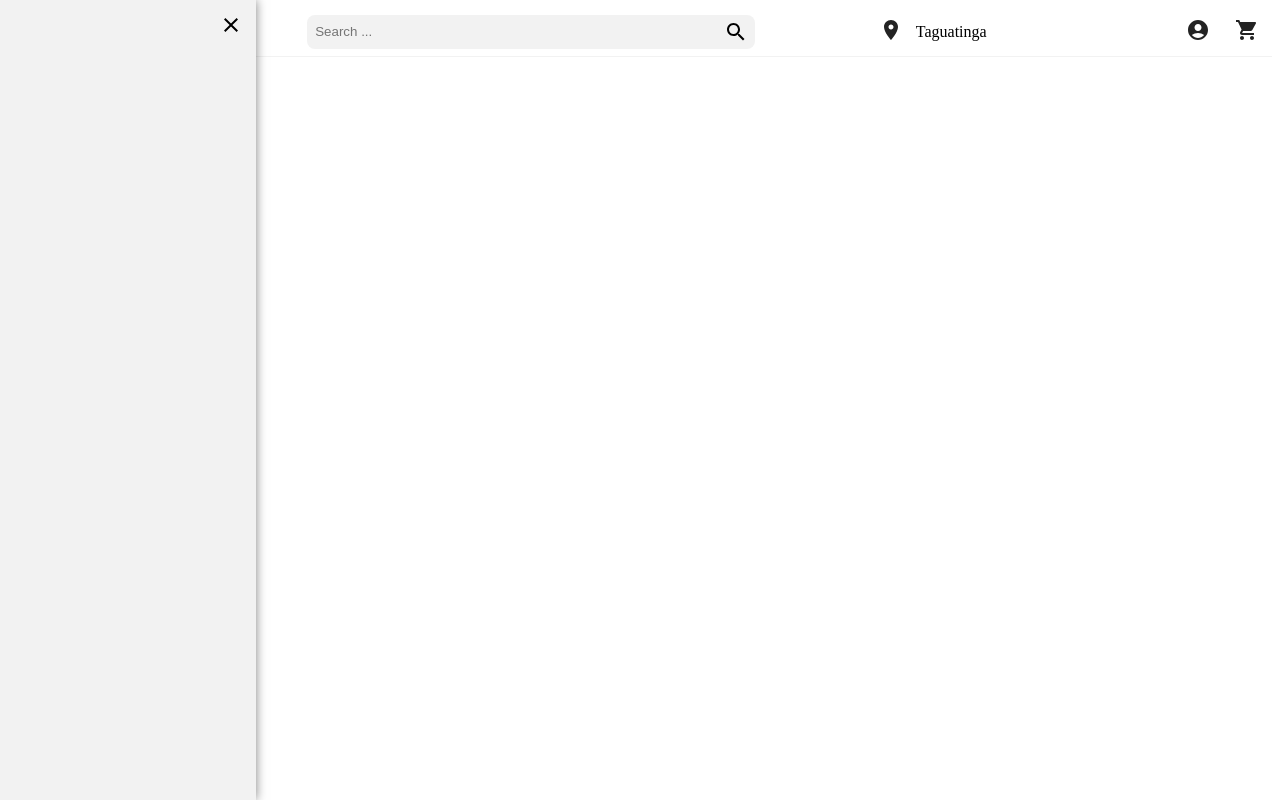
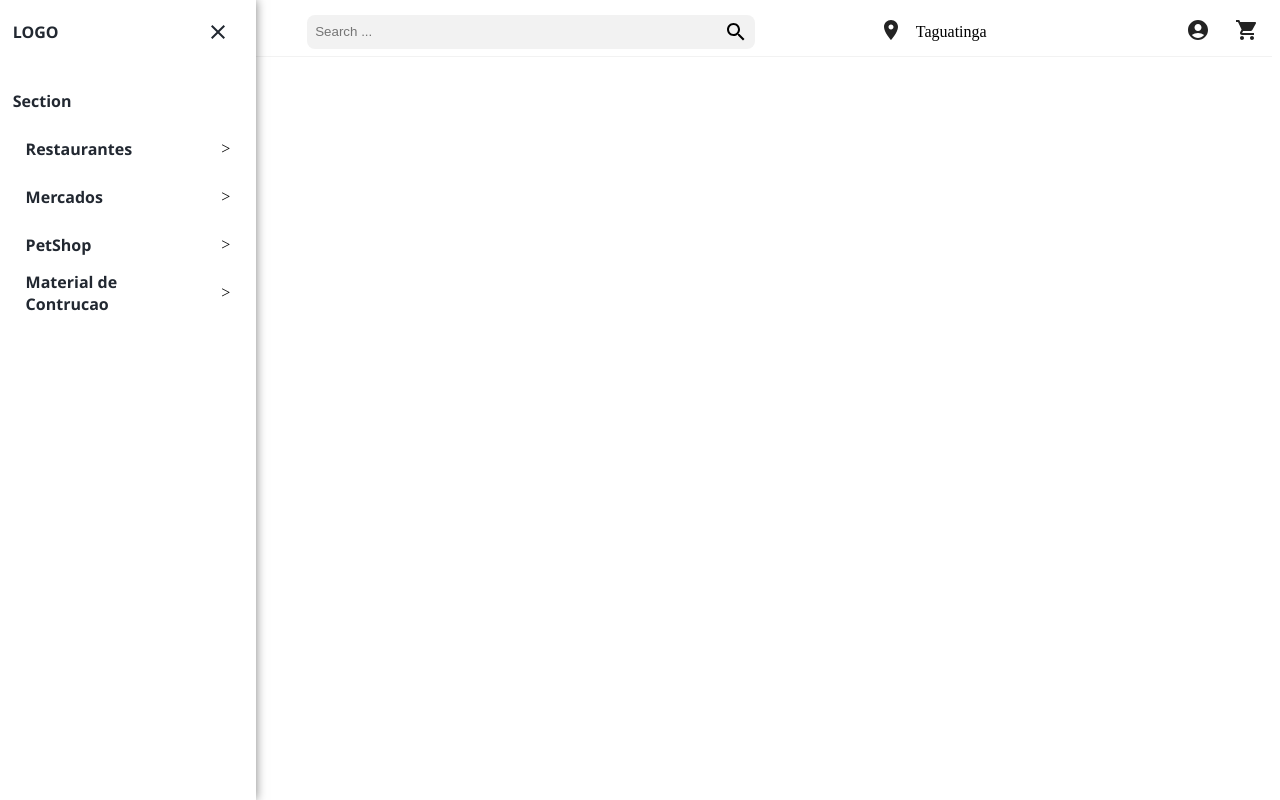
Before and after one commit to PedroSupimpa/PI-ADS, a Next.js app: page /login in a window 1280 px wide. Both pictures are taken after a click on the icon 32 px from the left and 30 px from the top of the page. Built offline with nearby package versions, Linux system fonts and the light colour scheme.

Commit message:
🚧 Creating style-components from sidebar

```diff
--- a/src/components/SideBar/index.tsx
+++ b/src/components/SideBar/index.tsx
@@ -1,4 +1,12 @@
-import { SideBarContainer, IconContainer } from "./styles";
+import {
+  SideBarContainer,
+  IconContainer,
+  SectionContainer,
+  SectionItem,
+  SectionTitle,
+  SideBarHeader,
+  ItemValue,
+} from "./styles";
 import CloseIcon from "@mui/icons-material/Close";
 
 interface ISideBar {
@@ -11,9 +19,31 @@ const SideBar = ({ active }: ISideBar) => {
   };
   return (
     <SideBarContainer>
-      <IconContainer>
-        <CloseIcon onClick={closeSideBar} />
-      </IconContainer>
+      <SideBarHeader>
+        <div>LOGO</div>
+        <IconContainer>
+          <CloseIcon onClick={closeSideBar} />
+        </IconContainer>
+      </SideBarHeader>
+      <SectionContainer>
+        <SectionTitle>Section</SectionTitle>
+        <SectionItem>
+          <ItemValue>Restaurantes</ItemValue>
+          <IconContainer> {">"} </IconContainer>
+        </SectionItem>
+        <SectionItem>
+          <ItemValue>Mercados</ItemValue>
+          <IconContainer> {">"} </IconContainer>
+        </SectionItem>
+        <SectionItem>
+          <ItemValue>PetShop</ItemValue>
+          <IconContainer> {">"} </IconContainer>
+        </SectionItem>
+        <SectionItem>
+          <ItemValue>Material de Contrucao</ItemValue>
+          <IconContainer> {">"} </IconContainer>
+        </SectionItem>
+      </SectionContainer>
     </SideBarContainer>
   );
 };
--- a/src/components/SideBar/styles.ts
+++ b/src/components/SideBar/styles.ts
@@ -2,8 +2,10 @@ import styled from "styled-components";
 
 export const SideBarContainer = styled.div`
   display: flex;
+  flex-direction: column;
+
   position: fixed;
-  background-color: #f2f2f2;
+  background-color: white;
   box-shadow: 0 0 10px rgba(0, 0, 0, 0.5);
   top: 0px;
   left: 0px;
@@ -39,10 +41,69 @@ export const SideBarContainer = styled.div`
   }
 `;
 
+export const SideBarHeader = styled.div`
+  display: flex;
+  justify-content: space-between;
+  flex-direction: row;
+  align-items: center;
+
+  width: calc(100% - 2vw);
+  padding: 1vw;
+  height: calc(8vh - 2vw);
+  font-size: 1em;
+  font-weight: bold;
+  font-family: "Segoe UI", Tahoma, Geneva, Verdana, sans-serif;
+  color: #222831;
+`;
+
 export const IconContainer = styled.div`
   display: flex;
   justify-content: end;
   cursor: pointer;
   margin: 1vw;
+  width: 20%;
+`;
+
+export const SectionContainer = styled.div`
+  display: flex;
+  flex-direction: column;
+  padding: 1vw;
+  width: calc(100% - 2vw);
+  height: 40vh;
+`;
+
+export const SectionTitle = styled.div`
+  display: flex;
+  align-items: center;
   width: 100%;
+  height: 6vh;
+  font-size: 1em;
+  font-weight: bold;
+  font-family: "Segoe UI", Tahoma, Geneva, Verdana, sans-serif;
+  color: #222831;
 `;
+
+export const SectionItem = styled.div`
+  display: flex;
+  align-items: center;
+  justify-content: space-between;
+  width: 100%;
+  height: 6vh;
+  border-radius: 0.3vw;
+
+  cursor: pointer;
+
+  &:hover {
+    background-color: #f2f2f2;
+  }
+`;
+export const ItemValue = styled.div`
+  font-size: 1em;
+  font-weight: bold;
+  font-family: "Segoe UI", Tahoma, Geneva, Verdana, sans-serif;
+  color: #222831;
+  cursor: pointer;
+  display: flex;
+  justify-content: end;
+  margin: 1vw;
+`;
```
